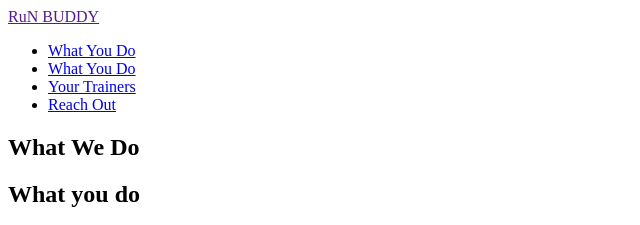
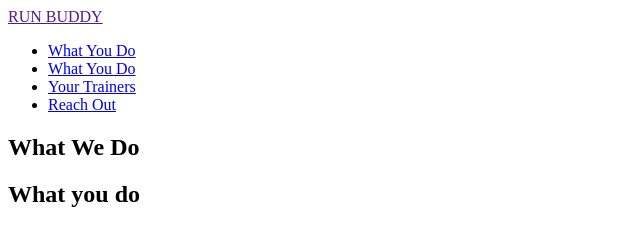
Before and after one commit to Sunita002/run-buddy, a plain HTML site: page index.html in a window 1280 px wide. Shown: the top 225 px of the page, 0-640 px from the left. Drawn offline with Linux system fonts and the light colour scheme.

```diff
--- a/index.html
+++ b/index.html
@@ -1,7 +1,7 @@
 <!-- navigation -->
 <header>
     <link rel="run-buddy style" href="run-" />
-    <a href="">RuN BUDDY</a>
+    <a href="">RUN BUDDY</a>
   <nav>
       <!--Unordered list element-->
       <ul>
```
Also changed, not shown: 1 other file.
